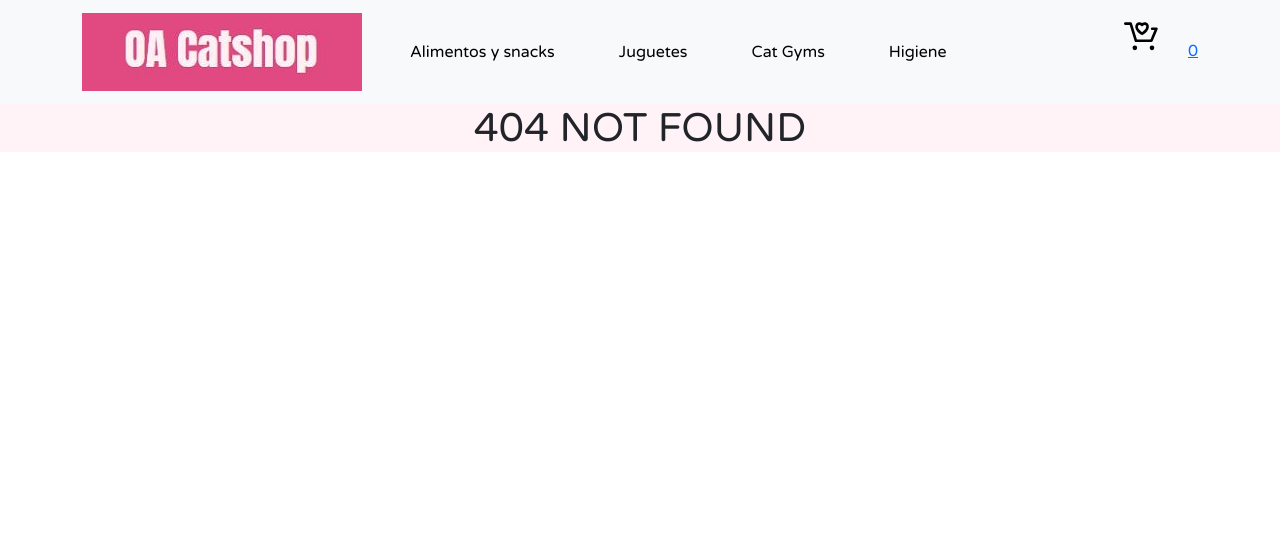
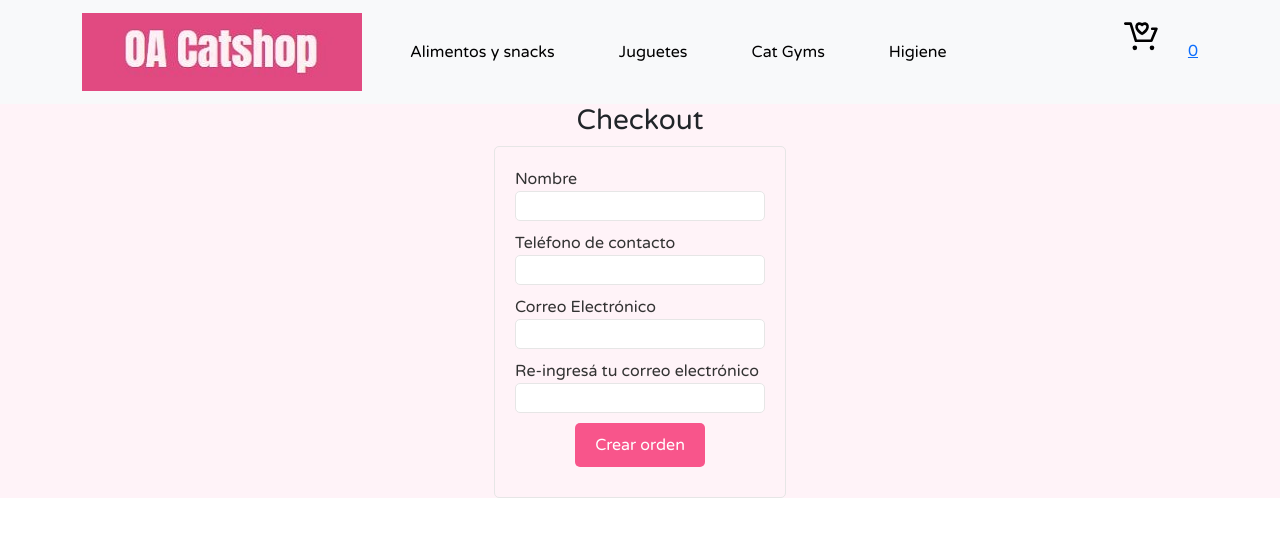
Before and after one commit to ludebiaggi/OA_CatShop, a React (Create React App) app: page /checkout in a window 1280 px wide. Before the commit this address had no page. Shown: the top 536 px of the page. Built offline with nearby package versions, Linux system fonts and the light colour scheme.

Commit message:
components checkout and checkoutform + link to firebase to submit all the users orders

```diff
--- a/src/App.css
+++ b/src/App.css
@@ -366,3 +366,53 @@
 .Cart-buttons > * {
   margin-left: 10px;
 }
+
+
+/* Estilos del componente CheckoutForm */
+.Container {
+  display: flex;
+  justify-content: center;
+}
+
+.Form {
+  display: flex;
+  flex-direction: column;
+  align-items: center;
+  padding: 20px;
+  border: 1px solid #e6e6e6;
+  border-radius: 5px;
+}
+
+.Label {
+  display: flex;
+  flex-direction: column;
+  align-items: flex-start;
+  margin-bottom: 10px;
+  font-size: 16px;
+  color: #333;
+}
+
+.Input {
+  width: 250px;
+  height: 30px;
+  padding: 5px;
+  border: 1px solid #e6e6e6;
+  border-radius: 5px;
+  font-size: 14px;
+  color: #666;
+}
+
+.ButtonCheckOut {
+  padding: 10px 20px;
+  background-color: #f8558b;
+  border: none;
+  border-radius: 5px;
+  font-size: 16px;
+  color: #fff;
+  cursor: pointer;
+  text-decoration: none;
+}
+
+.ButtonCheckOut:hover {
+  background-color: #bc808e;
+}
--- a/src/App.js
+++ b/src/App.js
@@ -4,6 +4,7 @@ import NavBar from './components/NavBar/NavBar';
 import ItemListContainer from './components/ItemListContainer/ItemListContainer';
 import ItemDetailContainer from './components/ItemDetailContainer/ItemDetailContainer';
 import Cart from './components/Cart/Cart'
+import Checkout from './components/Checkout/Checkout'
 import { BrowserRouter, Route, Routes } from 'react-router-dom';
 import { CartProvider } from './context/CartContext';
 
@@ -19,6 +20,7 @@ function App() {
           <Route path='/category/:categoryId' element={<ItemListContainer/>} />
           <Route path='/item/:itemId' element={ <ItemDetailContainer/> } />
           <Route path='/cart' element={<Cart/>} />
+          <Route path='/checkout' element={<Checkout/>} />
           <Route path='*' element={<h1>404 NOT FOUND</h1>} />
         </Routes>
       </CartProvider>
--- /dev/null
+++ b/src/components/Checkout/Checkout.js
@@ -0,0 +1,58 @@
+import '../../App.css'
+import { useState, useContext } from 'react'
+import { addDoc, collection, Timestamp } from 'firebase/firestore'
+import { db } from '../../services/firebase/firebaseConfig'
+import CheckoutForm from '../CheckoutForm/CheckoutForm'
+import { CartContext } from '../../context/CartContext'
+
+const Checkout = () => {
+    const [loading, setLoading] = useState(false)
+    const [orderId, setOrderId] = useState('')
+
+    const { cart, total, clearCart } = useContext(CartContext)
+
+    const createOrder = async ({ name, phone, email, confirmEmail }) => {
+        setLoading(true)
+
+        try {
+            const objOrder = {
+                buyer: {
+                    name, phone, email, confirmEmail
+                },
+                items: cart,
+                total: total,
+                date: Timestamp.fromDate(new Date())
+            }
+
+            const orderRef = collection(db, 'orders')
+
+            const orderAdded = await addDoc(orderRef, objOrder)
+
+            setOrderId(orderAdded.id)
+            clearCart()
+
+        } catch (error) {
+            console.log(error)
+        } finally {
+            setLoading(false)
+        }
+
+    }
+
+    if (loading) {
+        return <h1>Tu orden de compra se está generando...</h1>
+    }
+
+    if (orderId) {
+        return <h1>El ID de tu orden es: {orderId} </h1>
+    }
+
+    return (
+        <div>
+            <h3>Checkout</h3>
+            <CheckoutForm onConfirm={createOrder} />
+        </div>
+    )
+}
+
+export default Checkout
--- /dev/null
+++ b/src/components/CheckoutForm/CheckoutForm.js
@@ -0,0 +1,70 @@
+import '../../App.css'
+import { useState } from 'react'
+
+const CheckoutForm = ({ onConfirm }) => {
+    const [name, setName] = useState('')
+    const [phone, setPhone] = useState('')
+    const [email, setEmail] = useState('')
+    const [confirmEmail, setConfirmEmail] = useState('')
+
+    const handleConfirm = (event) => {
+        event.preventDefault()
+
+        const userData = {
+            name, phone, email, confirmEmail
+        }
+
+        onConfirm(userData)
+    }
+
+    return (
+        <div className='Container'>
+            <form onSubmit={handleConfirm} className='Form'>
+                <label className='Label'>
+                    Nombre
+                    <input
+                        className='Input'
+                        type='text'
+                        value={name}
+                        onChange={({ target }) => setName(target.value)}
+                    />
+                </label>
+                <label className='Label'>
+                    Teléfono de contacto
+                    <input
+                        className='Input'
+                        type='text'
+                        value={phone}
+                        onChange={({ target }) => setPhone(target.value)}
+                    />
+                </label>
+                <label className='Label'>
+                    Correo Electrónico
+                    <input
+                        className='Input'
+                        type='text'
+                        value={email}
+                        onChange={({ target }) => setEmail(target.value)}
+                    />
+                </label>
+                <label className='Label'>
+                    Re-ingresá tu correo electrónico
+                    <input
+                        className='Input'
+                        type='text'
+                        value={confirmEmail}
+                        onChange={({ target }) => setConfirmEmail(target.value)}
+                    />
+                </label>
+                <div className='Label'>
+                    <button type='submit' className='ButtonCheckOut'>Crear orden</button>
+
+                </div>
+
+            </form>
+
+        </div>
+    )
+}
+
+export default CheckoutForm
```
